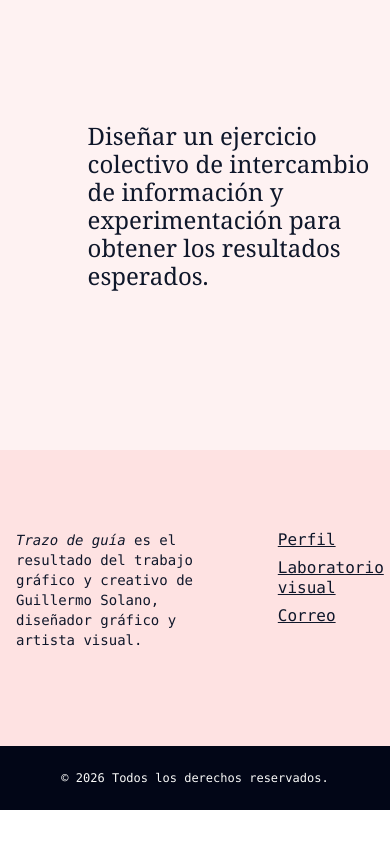
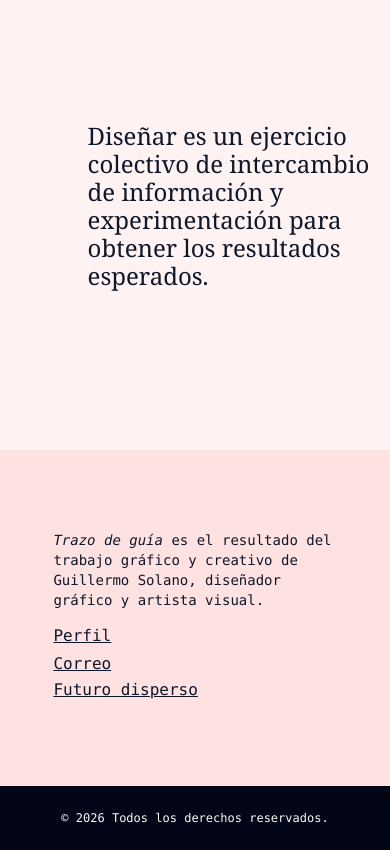
Before and after one commit to gsolat/art-com, a website: page trazodeguia.html in a window 390 px wide. Shown: the part 5960-6810 px from the top of the page. Before the commit the page ends 6770 px from the top, so only its background shows below. Drawn offline with Linux system fonts and the light colour scheme.

Commit message:
otra vez

```diff
--- a/trazodeguia.html
+++ b/trazodeguia.html
@@ -402,22 +402,22 @@
 
 <section class="grid grid-cols-10 bg-red-50 px-4 py-40 h-fit" id="proceso-3">
   <div class="col-start-3 col-span-10 lg:col-start-3 lg:col-span-6">
-    <p class="text-2xl lg:text-5xl mb-0 font-serif leading-7 text-slate-900">Diseñar un ejercicio colectivo de intercambio de información y experimentación para obtener los resultados esperados.</p>
+    <p class="text-2xl lg:text-5xl mb-0 font-serif leading-7 text-slate-900">Diseñar es un ejercicio colectivo de intercambio de información y experimentación para obtener los resultados esperados.</p>
   </div>
 </section>
 
 <section class="grid grid-flow-col grid-cols-10 gap-4 bg-red-100 px-4 py-20 h-3/4" id="contacto">
-  <div class="col-start-1 col-span-6 lg:col-start-3 lg:col-span-3 lg:-mt-0 row-span-3">
+  <div class="col-start-2 col-span-8 lg:col-start-3 lg:col-span-3 lg:-mt-0 row-span-3">
     <!-- <h1 class="text-2xl lg:text-3xl mb-4 font-serif italic text-slate-900">El oficio de diseñar consiste en transformar la inspiración a través de procesos colectivos de experimentación e inercambio de información para obtener un resultado coherente en la transmisión de los valores de un producto a su público.</h1> -->
     <p class="lg:text-md text-sm lg:leading-6 leading-5 font-mono text-slate-900"><i>Trazo de guía</i> es el resultado del trabajo gráfico y creativo de Guillermo Solano, diseñador gráfico y artista visual.</p>
   </div>
   <!-- <div class="col-start-8 col-span-3 lg:col-start-7 lg:col-span-1">
     <img src="src/images/retrato.jpg" class="" alt="">
   </div> -->
-  <div class="col-start-8 col-span-2 lg:col-start-8 lg:col-span-2 flex flex-col items-start">
+  <div class="col-start-2 col-span-5 lg:col-start-8 lg:col-span-2 flex flex-col items-start">
     <a href="https://guillermosolano.co/" class="leading-5 mb-2 font-mono text-slate-900 hover:text-red-500 underline">Perfil</a>
-    <a href="futurodisperso.html" class="leading-5 mb-2 font-mono text-slate-900 hover:text-red-500 underline">Laboratorio visual</a>
     <a href="mailto:correo@guillermosolano.co" class="leading-5 mb-2 font-mono text-slate-900 hover:text-red-500 underline">Correo</a>
+    <a href="futurodisperso.html" class="leading-4 mb-2 font-mono text-slate-900 hover:text-red-500 underline">Futuro disperso</a>
   </div>
 
 </section>
```
Also changed, not shown: futurodisperso.html (+4 -4 lines), dist/output.css.
